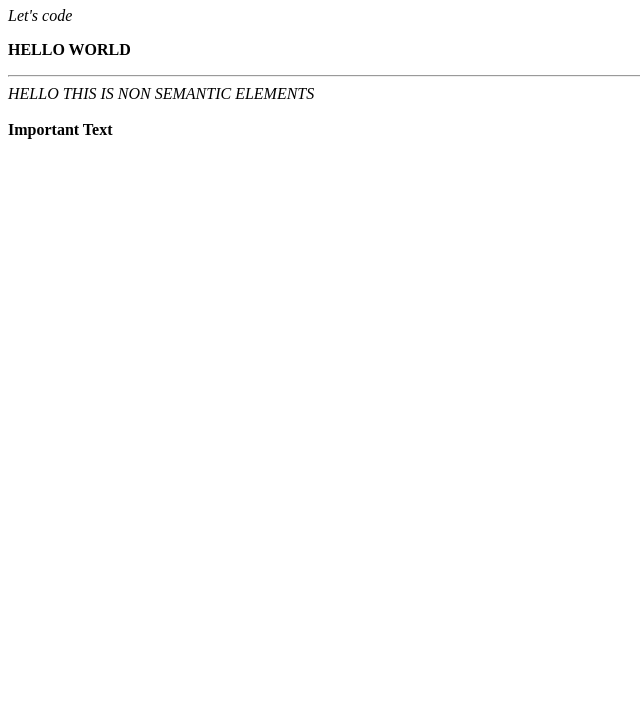
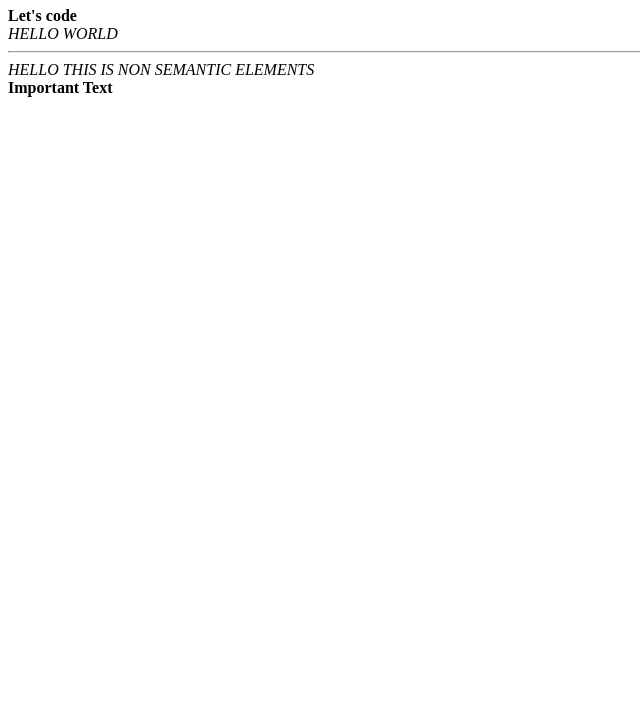
Before and after one commit to Charusingh-cs/HTML-AIML1, a plain HTML site: page assignment2.html in a window 1280 px wide. Shown: the part 73-800 px from the top of the page, without its empty margins (0-640 px from the left). Drawn offline with Linux system fonts and the light colour scheme.

Commit message:
basic elements

```diff
--- a/assignment2.html
+++ b/assignment2.html
@@ -9,14 +9,14 @@
 <body>
     <!-- Semantic elements -->
     <h1>MY ASSIGNMENT WEB PAGE</h1> <!--it is first semantic element -->
-    <p><i>Let's code </i></p>
-    <p><b> HELLO WORLD</b></p>
+    <strong>Let's code </strong>
+    <br>
+    <em> HELLO WORLD</em>
     <hr>
     <!-- non semantic elements -->
-    <EM>HELLO THIS IS NON SEMANTIC ELEMENTS</EM>
+    <i>HELLO THIS IS NON SEMANTIC ELEMENTS</i>
     <br>
-    <br>
-    <strong>Important Text</strong>
+    <b>Important Text</b>
 
 </body>
 </html>
```
